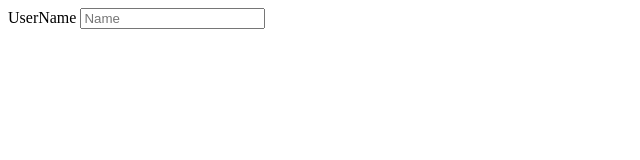
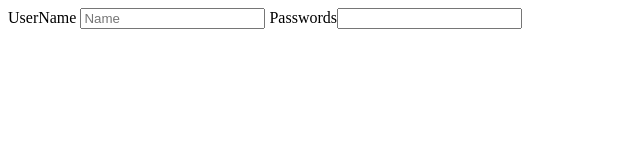
Before and after one commit to NafiaSyed/NafiaSyed.github.io, a plain HTML site: page formfields.html in a window 1280 px wide. Shown: the whole page, without its empty margins (0-640 px from the left). Drawn offline with Linux system fonts and the light colour scheme.

Commit message:
added password

```diff
--- a/formfields.html
+++ b/formfields.html
@@ -9,6 +9,7 @@
     <form>
         <label>UserName</label>
         <input type="text" name="user_name" placeholder="Name" required>
+        <label>Passwords</label><input type="password" required>
     </form>
 </body>
 </html>
```
